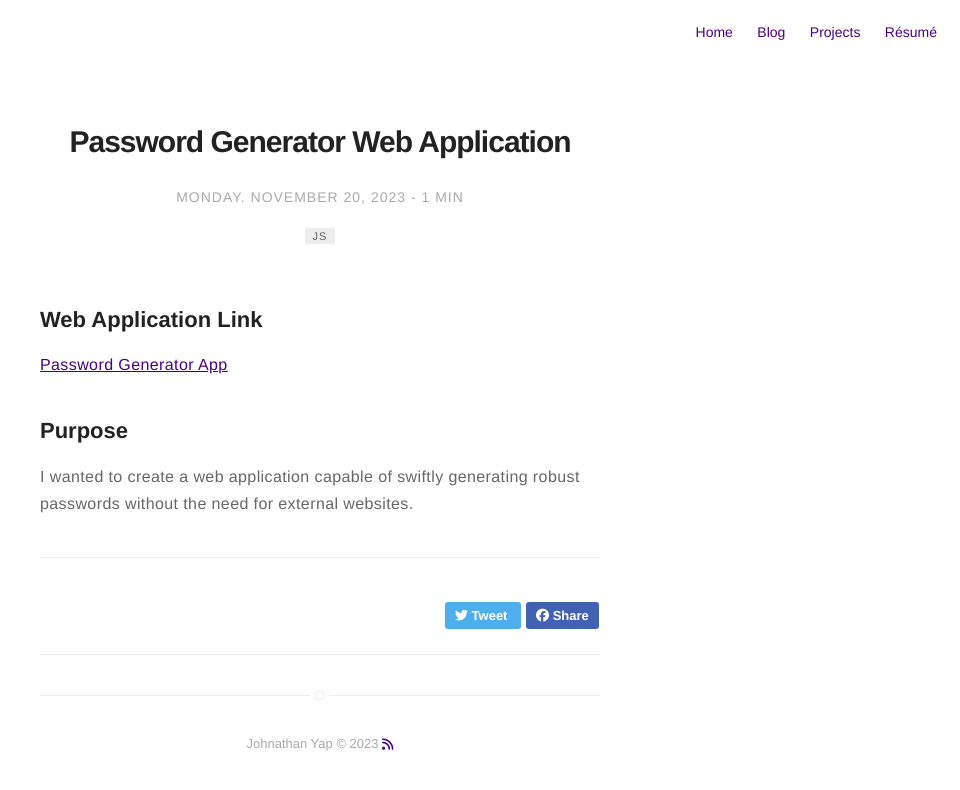
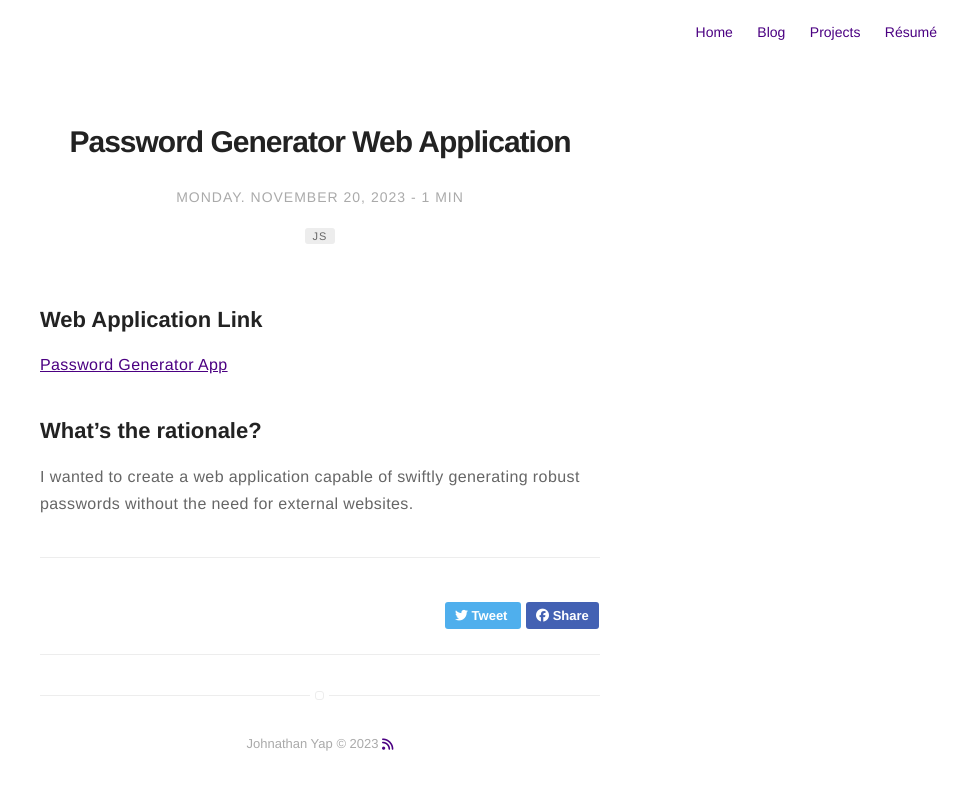
Before and after one commit to jxhnthan/john, a Jekyll site: the page built from _posts/2023-11-21-passwordgenerator.markdown, in a window 1280 px wide. Shown: the top 790 px of the page, without its empty margins (320-1280 px from the left). Built offline with Jekyll 4.4.1, drawn with Linux system fonts in a browser that asks for light colours; nearby versions of some CDN libraries.

Commit message:
Update 2023-11-21-passwordgenerator.markdown

```diff
--- a/_posts/2023-11-21-passwordgenerator.markdown
+++ b/_posts/2023-11-21-passwordgenerator.markdown
@@ -16,5 +16,5 @@ externalLink: false
 ## Web Application Link
 [Password Generator App](https://password-generator-khaki-omega-98.vercel.app/)
 
-## Purpose
+## What's the rationale?
 I wanted to create a web application capable of swiftly generating robust passwords without the need for external websites.
```
